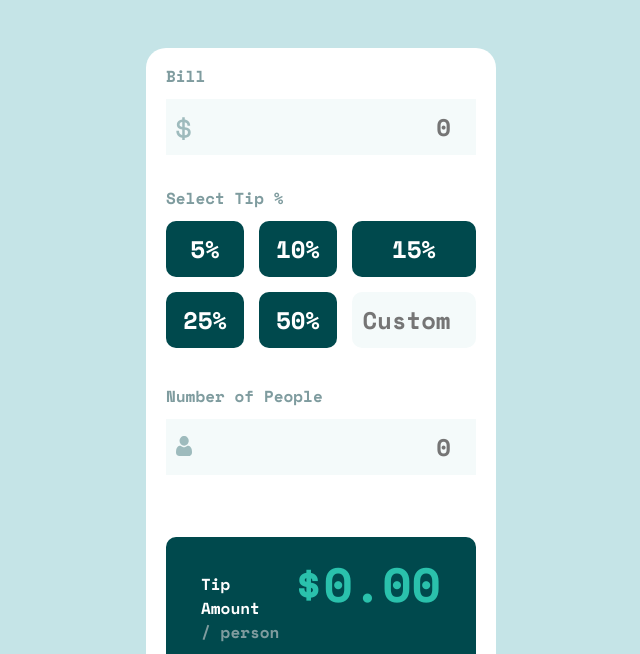
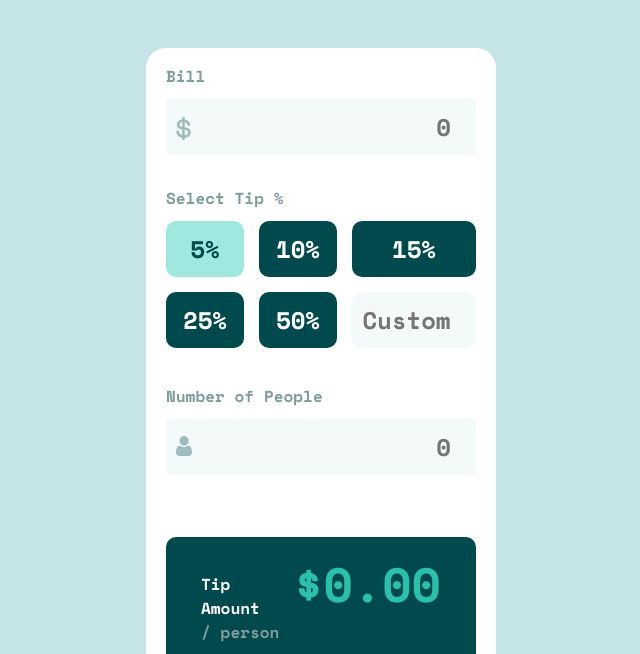
Before and after one commit to stanescon/challenge-tip-calculator, a plain HTML site: page index.html in a window 1280 px wide. In both pictures the pointer is over the button "5%". Shown: the part 146-800 px from the top of the page, without its empty margins (319-959 px from the left). Drawn offline with nearby package versions, Linux system fonts and the light colour scheme.

Commit message:
Solucão do desafio tip calculator

```diff
--- a/style.css
+++ b/style.css
@@ -91,7 +91,7 @@ header {
     border-radius: 10px;
     border: none;
 }
-.botao-porcentagem:active {
+.botao-porcentagem:hover {
     background-color: #9fe8df;
     color: hsl(183, 100%, 15%);
 }
```
